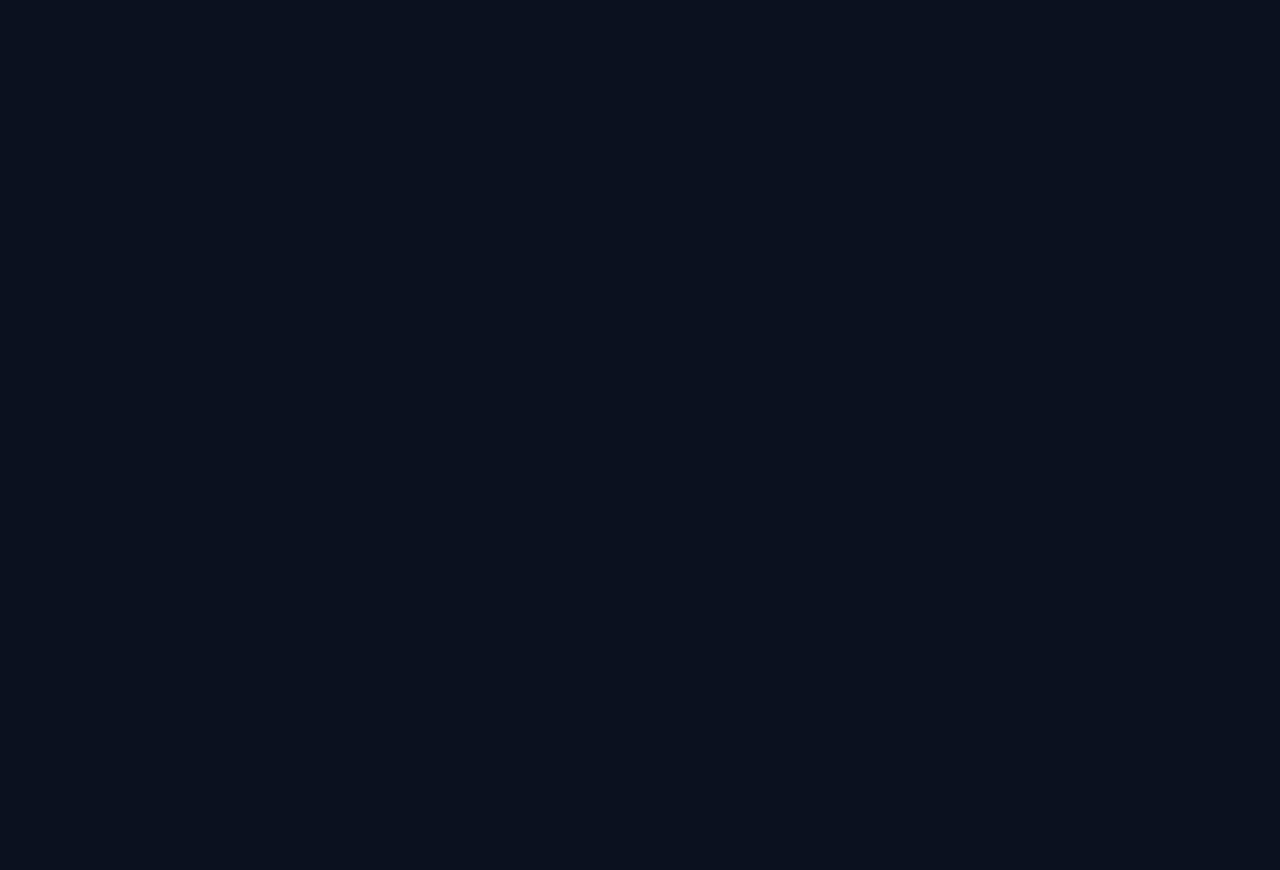
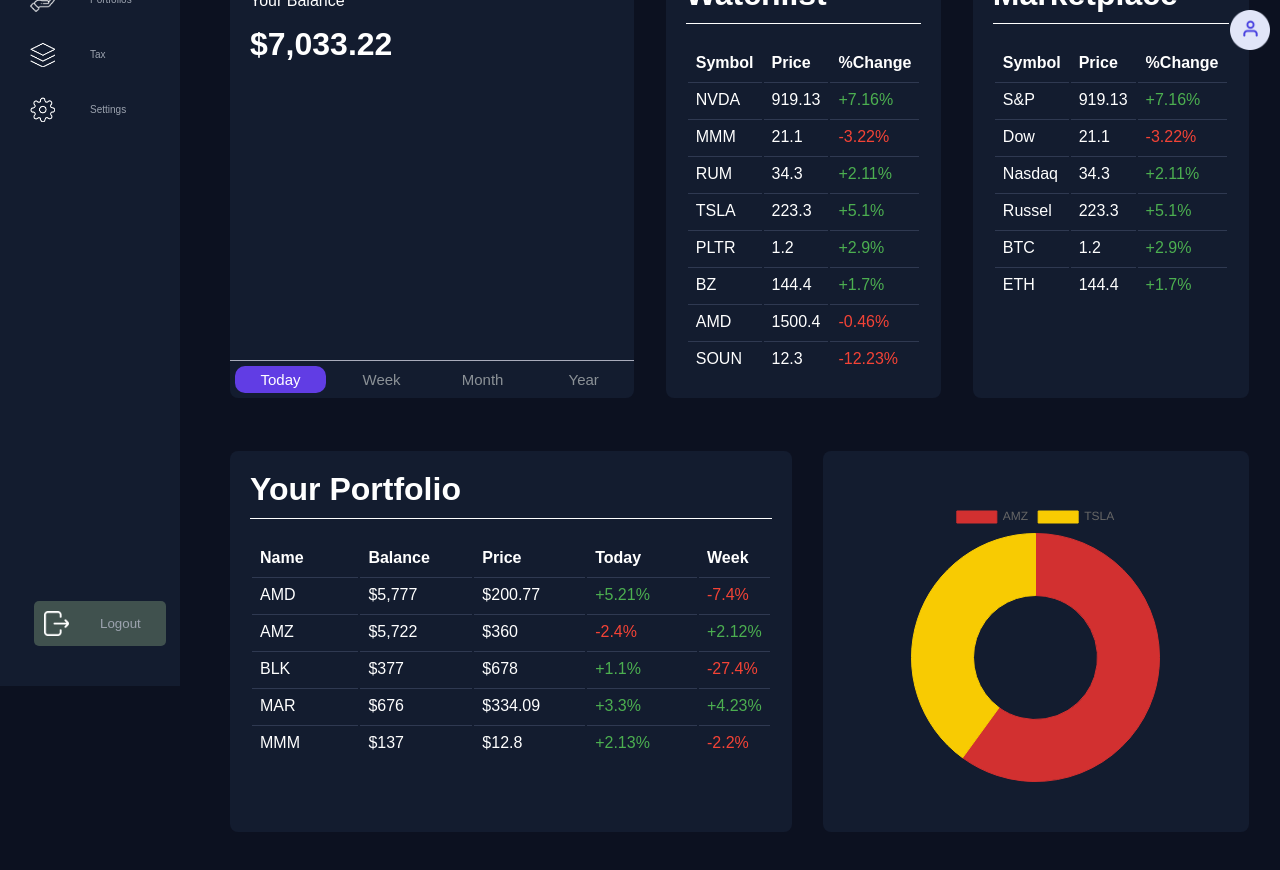
Before and after one commit to guyreuveni33/PortfoliWise, a React (Create React App) app in the folder React/: page /dashboard in a window 1280 px wide. Before the commit this address had no page. Shown: the top 870 px of the page. Before the commit the page ends 800 px from the top, so only its background shows below. Built offline with nearby package versions, Linux system fonts and the light colour scheme; sample sign-in values are in the browser's storage.

Commit message:
started working on home screen in react

```diff
--- a/React/package.json
+++ b/React/package.json
@@ -7,6 +7,7 @@
     "@testing-library/react": "^13.4.0",
     "@testing-library/user-event": "^13.5.0",
     "axios": "^1.7.2",
+    "chart.js": "^4.4.4",
     "react": "^18.3.1",
     "react-dom": "^18.3.1",
     "react-router-dom": "^6.23.1",
--- a/React/src/App.js
+++ b/React/src/App.js
@@ -2,6 +2,7 @@
 import { BrowserRouter as Router, Route, Routes } from 'react-router-dom';
 import Login from './Login';
 import Register from './Register';
+import HomeScreen from './HomeScreen'; // Import HomeScreen component
 
 const App = () => {
     return (
@@ -9,6 +10,7 @@
             <Routes>
                 <Route path="/login" element={<Login />} />
                 <Route path="/register" element={<Register />} />
+                <Route path="/dashboard" element={<HomeScreen />} /> {/* Home Screen route */}
                 <Route path="/" element={<Login />} /> {/* Default route */}
             </Routes>
         </Router>
--- /dev/null
+++ b/React/src/HomeScreen.js
@@ -0,0 +1,180 @@
+import React, { useEffect } from 'react';
+import { useNavigate } from 'react-router-dom';
+import Chart from 'chart.js/auto';
+import './home-screen.css'; // Include your CSS file
+
+const HomeScreen = () => {
+    const navigate = useNavigate();
+
+    useEffect(() => {
+        // Check if token exists in local storage, redirect to login if not
+        const token = localStorage.getItem('token');
+        if (!token) {
+            navigate('/login');
+        }
+
+        // Initialize Chart.js for the portfolio chart
+        const ctx = document.getElementById('portfolioChart').getContext('2d');
+        new Chart(ctx, {
+            type: 'doughnut',
+            data: {
+                labels: ['AMZ', 'TSLA'],
+                datasets: [{
+                    label: 'Portfolio Distribution',
+                    data: [60, 40], // Example data
+                    backgroundColor: ['rgb(210,48,48)', 'rgb(248,203,2)'],
+                    borderColor: ['rgba(210,48,48)', 'rgb(248,203,2)'],
+                    borderWidth: 1,
+                }]
+            },
+            options: {
+                responsive: true,
+                maintainAspectRatio: false,
+                legend: {
+                    position: 'bottom',
+                    labels: {
+                        fontColor: 'white'
+                    }
+                }
+            }
+        });
+    }, [navigate]);
+
+    const handleLogout = () => {
+        localStorage.removeItem('token'); // Remove token on logout
+        navigate('/login'); // Redirect to login page
+    };
+
+    return (
+        <div>
+            <div className="sidebar">
+                <div className="menu">
+                    <ul id="a">
+                        <li>
+                            <a href="/dashboard" className="active">
+                                <img className="iconStyle" src="/home.png" alt="Home Icon" />
+                                <span className="text">Home</span>
+                            </a>
+                        </li>
+                        <li>
+                            <a href="/portfolios" className="active">
+                                <img className="iconStyle" src="/hand.png" alt="Portfolios Icon" />
+                                <span className="text">Portfolios</span>
+                            </a>
+                        </li>
+                        <li>
+                            <a href="/tax" className="active">
+                                <img className="iconStyle" src="/tax.png" alt="Tax Icon" />
+                                <span className="text">Tax</span>
+                            </a>
+                        </li>
+                        <li>
+                            <a href="/settings" className="active">
+                                <img className="iconStyle" src="/settings.png" alt="Settings Icon" />
+                                <span className="text">Settings</span>
+                            </a>
+                        </li>
+                    </ul>
+                </div>
+                <button className="logout" onClick={handleLogout}>
+                    <img className="iconStyle" src="/exit.png" alt="Logout Icon" />
+                    <span className="text">Logout</span>
+                </button>
+            </div>
+
+            <div className="main-content">
+                <div className="profile-icon">
+                    <img src="/User-profile-pic.png" alt="User Profile" />
+                </div>
+
+                <div className="graphs">
+                    <div className="balance-graph section">
+                        <header>
+                            <p>Your Balance</p>
+                            <h1 className="balance">$7,033.22</h1>
+                        </header>
+                        <canvas id="balanceChart"></canvas> {/* Placeholder for a chart */}
+                        <div className="time-filters borderLineTop">
+                            <button id="t1" className="filter active">Today</button>
+                            <button id="t2" className="filter">Week</button>
+                            <button id="t3" className="filter">Month</button>
+                            <button id="t4" className="filter">Year</button>
+                        </div>
+                    </div>
+
+                    <div className="watchlist section">
+                        <header className="borderLine"><h1>Watchlist</h1></header>
+                        <table className="watchlist-table">
+                            <thead>
+                            <tr>
+                                <th>Symbol</th>
+                                <th>Price</th>
+                                <th>%Change</th>
+                            </tr>
+                            </thead>
+                            <tbody>
+                            <tr><td>NVDA</td><td>919.13</td><td className="positive">+7.16%</td></tr>
+                            <tr><td>MMM</td><td>21.1</td><td className="negative">-3.22%</td></tr>
+                            <tr><td>RUM</td><td>34.3</td><td className="positive">+2.11%</td></tr>
+                            <tr><td>TSLA</td><td>223.3</td><td className="positive">+5.1%</td></tr>
+                            <tr><td>PLTR</td><td>1.2</td><td className="positive">+2.9%</td></tr>
+                            <tr><td>BZ</td><td>144.4</td><td className="positive">+1.7%</td></tr>
+                            <tr><td>AMD</td><td>1500.4</td><td className="negative">-0.46%</td></tr>
+                            <tr><td>SOUN</td><td>12.3</td><td className="negative">-12.23%</td></tr>
+                            </tbody>
+                        </table>
+                    </div>
+
+                    <div className="marketplace section">
+                        <header className="borderLine"><h1>Marketplace</h1></header>
+                        <table className="market-table">
+                            <thead>
+                            <tr>
+                                <th>Symbol</th>
+                                <th>Price</th>
+                                <th>%Change</th>
+                            </tr>
+                            </thead>
+                            <tbody>
+                            <tr><td>S&amp;P</td><td>919.13</td><td className="positive">+7.16%</td></tr>
+                            <tr><td>Dow</td><td>21.1</td><td className="negative">-3.22%</td></tr>
+                            <tr><td>Nasdaq</td><td>34.3</td><td className="positive">+2.11%</td></tr>
+                            <tr><td>Russel</td><td>223.3</td><td className="positive">+5.1%</td></tr>
+                            <tr><td>BTC</td><td>1.2</td><td className="positive">+2.9%</td></tr>
+                            <tr><td>ETH</td><td>144.4</td><td className="positive">+1.7%</td></tr>
+                            </tbody>
+                        </table>
+                    </div>
+
+                    <div className="portfolio section">
+                        <header className="borderLine"><h1>Your Portfolio</h1></header>
+                        <table className="portfolio-table">
+                            <thead>
+                            <tr>
+                                <th>Name</th>
+                                <th>Balance</th>
+                                <th>Price</th>
+                                <th>Today</th>
+                                <th>Week</th>
+                            </tr>
+                            </thead>
+                            <tbody>
+                            <tr><td>AMD</td><td>$5,777</td><td>$200.77</td><td className="positive">+5.21%</td><td className="negative">-7.4%</td></tr>
+                            <tr><td>AMZ</td><td>$5,722</td><td>$360</td><td className="negative">-2.4%</td><td className="positive">+2.12%</td></tr>
+                            <tr><td>BLK</td><td>$377</td><td>$678</td><td className="positive">+1.1%</td><td className="negative">-27.4%</td></tr>
+                            <tr><td>MAR</td><td>$676</td><td>$334.09</td><td className="positive">+3.3%</td><td className="positive">+4.23%</td></tr>
+                            <tr><td>MMM</td><td>$137</td><td>$12.8</td><td className="positive">+2.13%</td><td className="negative">-2.2%</td></tr>
+                            </tbody>
+                        </table>
+                    </div>
+
+                    <div className="circle-chart section">
+                        <canvas id="portfolioChart"></canvas>
+                    </div>
+                </div>
+            </div>
+        </div>
+    );
+};
+
+export default HomeScreen;
```
Also changed, not shown: 2 other files (tests, documents, lock files or other folders).
